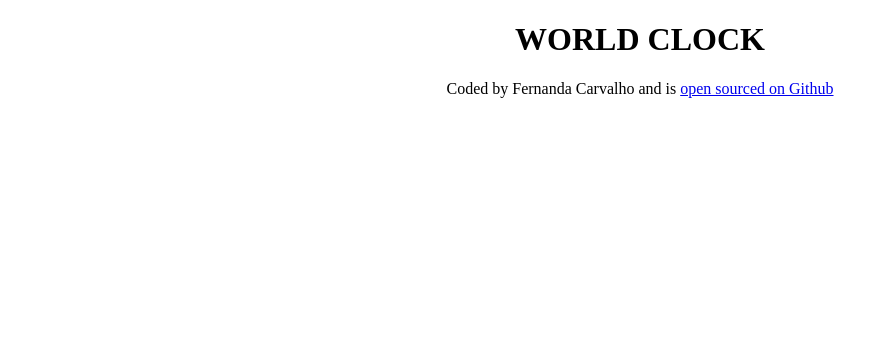
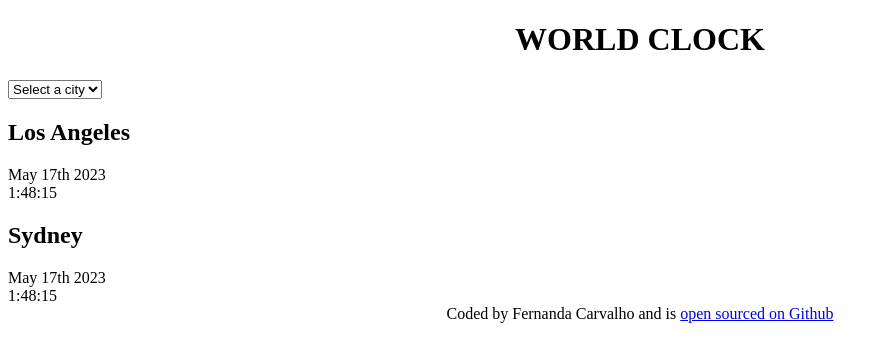
Before and after one commit to fermcarvalho/world-clock-project, a plain HTML site: page index.html in a window 1280 px wide. Shown: the whole page, without its empty margins (0-888 px from the left). Drawn offline with Linux system fonts and the light colour scheme.

Commit message:
added basic HTML structure for the project

```diff
--- a/index.html
+++ b/index.html
@@ -8,7 +8,27 @@
     <title>World Clock App</title>
   </head>
   <body>
-    <h1>WORLD CLOCK</h1>
+    <div class="container">
+      <h1>WORLD CLOCK</h1>
+      <select>
+        <option value="">Select a city</option>
+        <option value="">London</option>
+        <option value="">New York</option>
+        <option value="">Paris</option>
+      </select>
+    </div>
+
+    <div class="city">
+      <h2>Los Angeles</h2>
+      <div class="date">May 17th 2023</div>
+      <div class="time">1:48:15</div>
+    </div>
+
+    <div class="city">
+      <h2>Sydney</h2>
+      <div class="date">May 17th 2023</div>
+      <div class="time">1:48:15</div>
+    </div>
     <footer>
       Coded by Fernanda Carvalho and is
       <a
```
